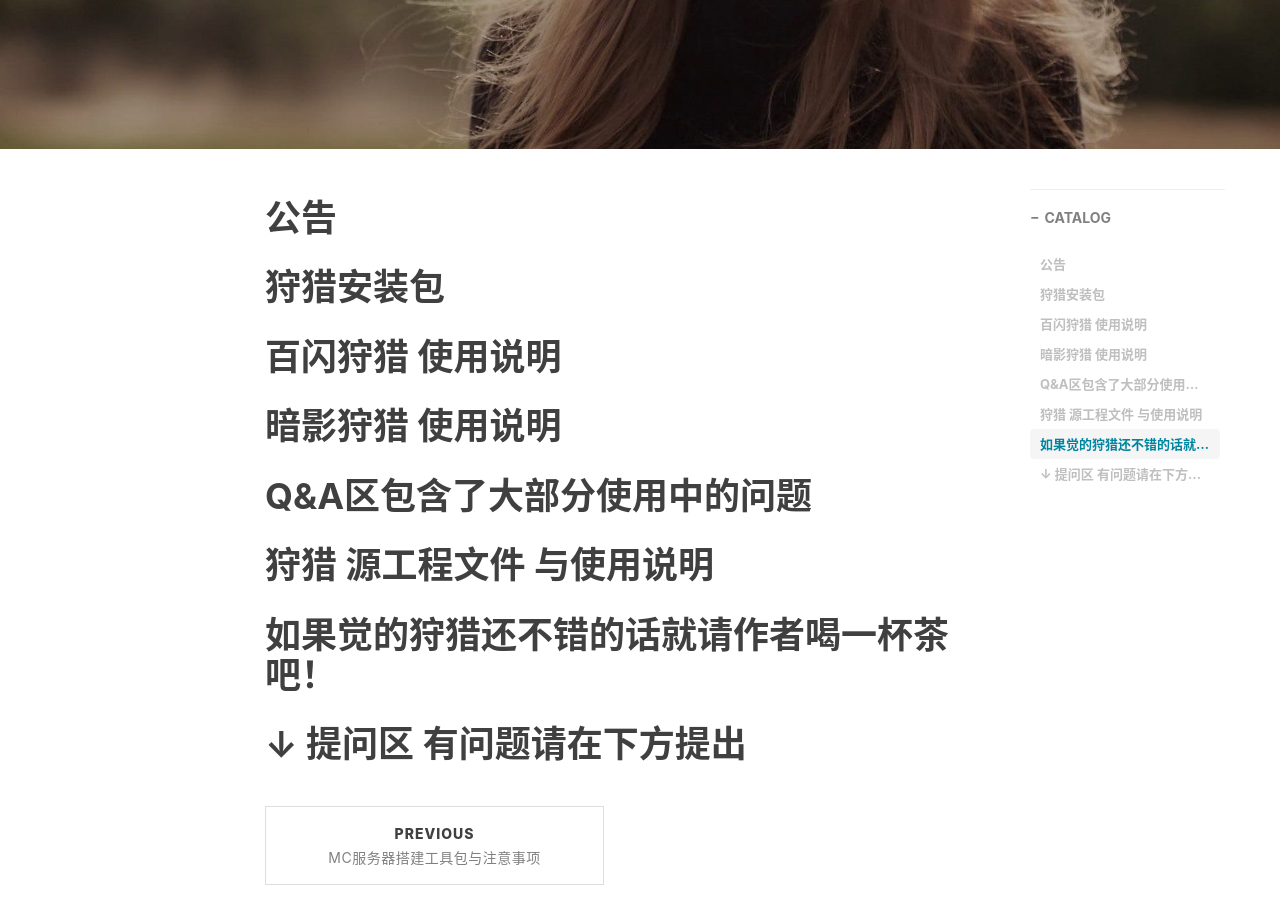
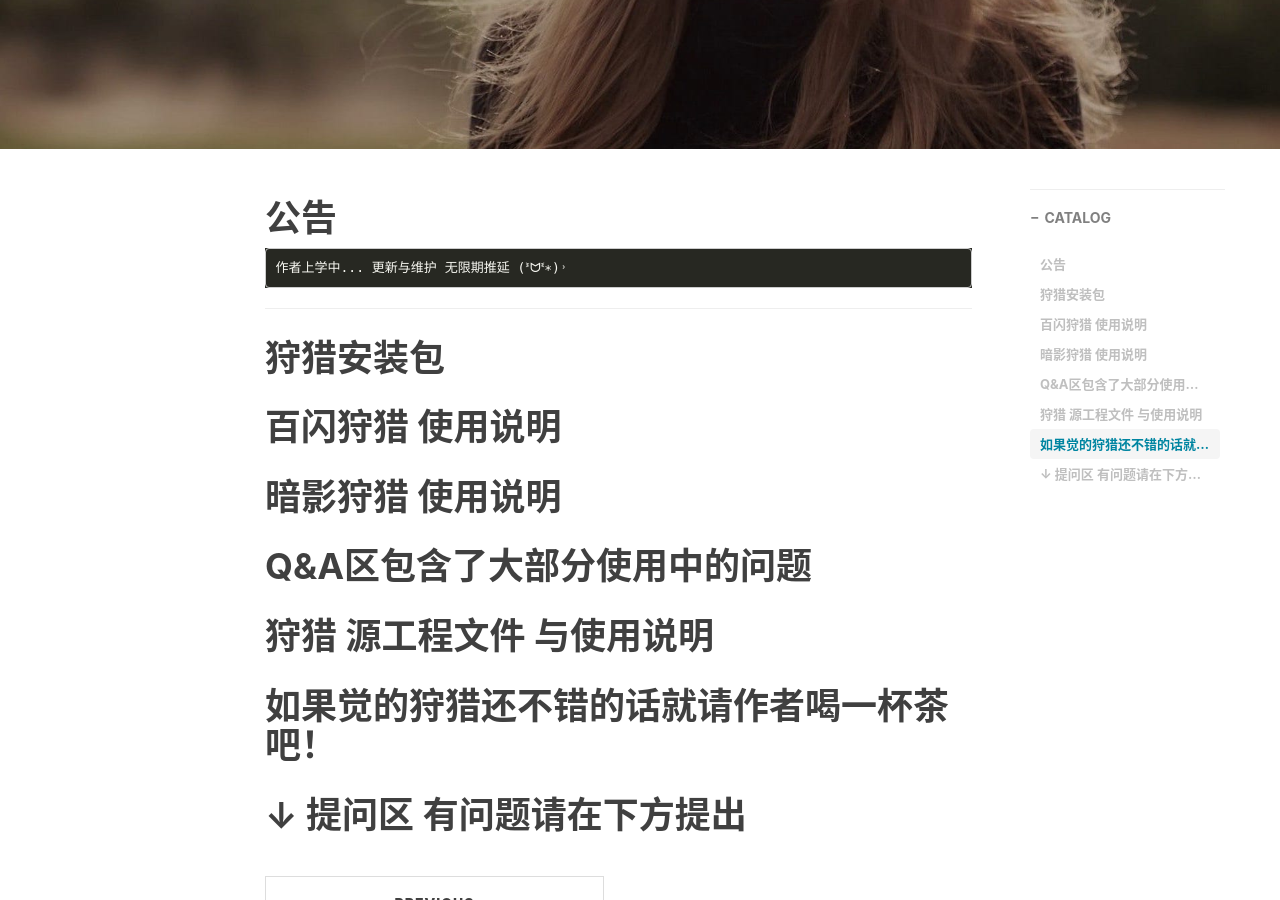
Before and after one commit to DeSoiat/DESOIAT.GITHUB.IO, a Jekyll site: the page built from _posts/2022-08-26-Pokemon Go.md, in a window 1280 px wide and 900 px high, scrolled down 416 px. Built offline with Jekyll 4.4.1, drawn with Linux system fonts in a browser that asks for light colours; nearby versions of some CDN libraries; comment, search, counter and statistics services are not loaded.

Commit message:
Update 2022-08-26-Pokemon Go.md

```diff
--- a/_posts/2022-08-26-Pokemon Go.md
+++ b/_posts/2022-08-26-Pokemon Go.md
@@ -12,6 +12,10 @@ tags:
 ---
 
 # 公告
+
+    作者上学中... 更新与维护 无限期推延 (ᕑᗢᓫ∗)˒
+
+---
 
 # 狩猎安装包
 
```
